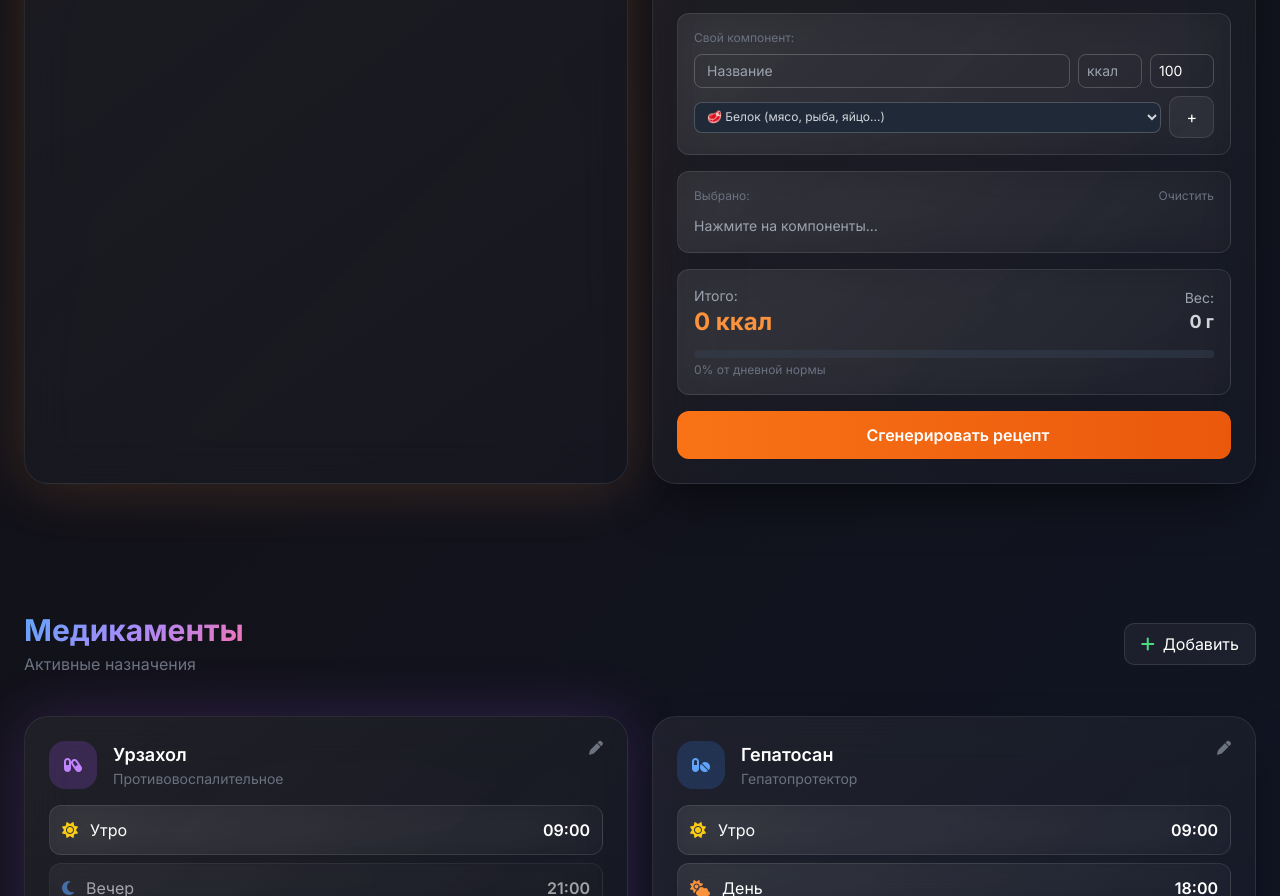
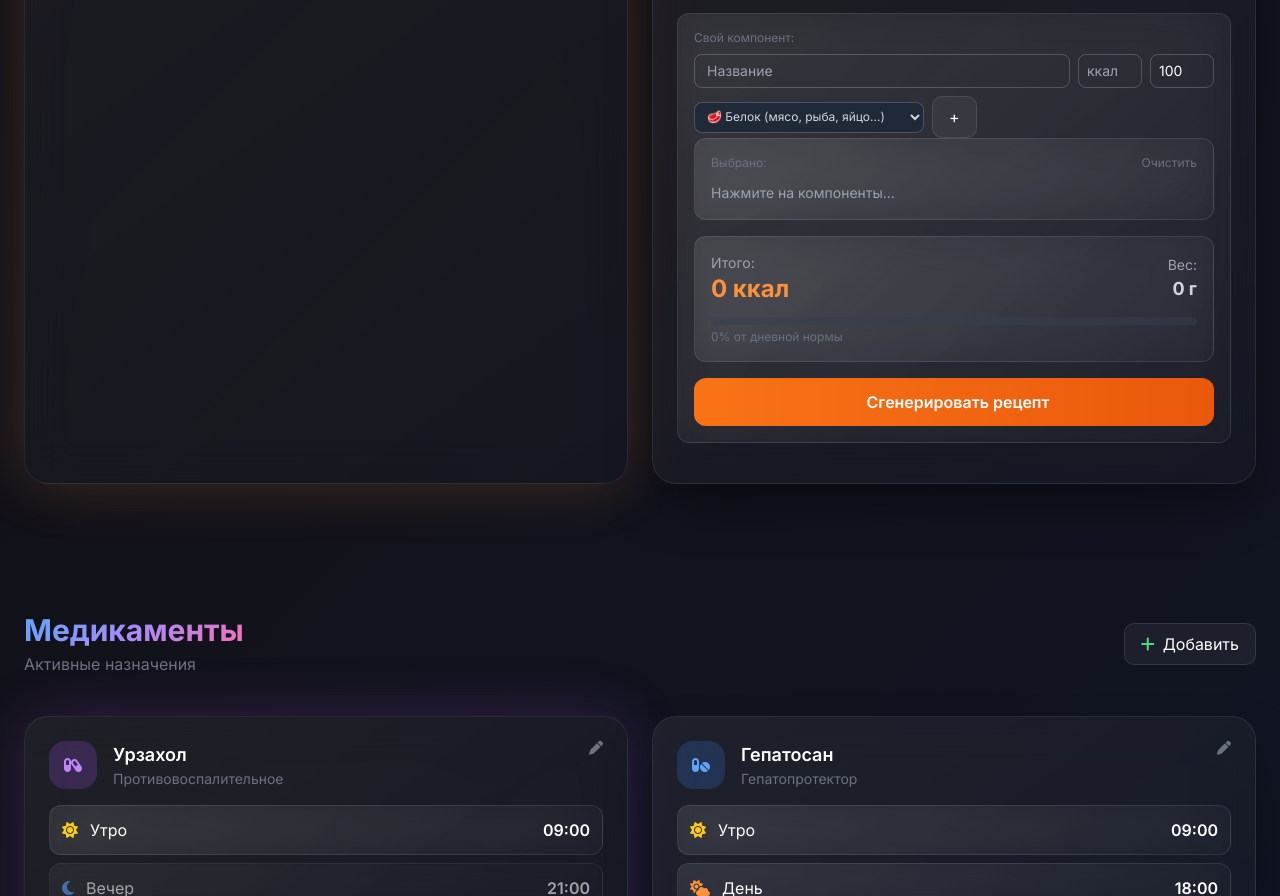
Before and after one commit to FelixBitel/archie-health, a plain HTML site: page index.html in a window 1280 px wide. Shown: the part 1650-2546 px from the top of the page. Drawn offline with nearby package versions, Linux system fonts and the light colour scheme.

Commit message:
fix: wrap three inputs in flex row inside flex-col custom form

```diff
--- a/index.html
+++ b/index.html
@@ -409,7 +409,8 @@ id="custom-cals"<html lang="ru">
                         <input type="number" id="custom-cals" placeholder="ккал" class="w-16 bg-transparent border border-white/20 rounded-lg px-2 py-1.5 text-sm focus:outline-none focus:border-orange-500">
                         <input type="number" id="custom-weight" placeholder="г" value="100" class="w-16 bg-transparent border border-white/20 rounded-lg px-2 py-1.5 text-sm focus:outline-none focus:border-orange-500">
                     </div>
-                    <div class="flex gap-2 items-center">
+                    <div class="flex gap-2">
+                        <div class="flex gap-2 items-center">
                         <select id="custom-type" class="flex-1 bg-gray-800 border border-white/20 rounded-lg px-2 py-1.5 text-xs text-gray-300 focus:outline-none focus:border-orange-500">
                             <option value="protein">🥩 Белок (мясо, рыба, яйцо...)</option>
                             <option value="carb">🌾 Углевод (крупа, картофель...)</option>
```
